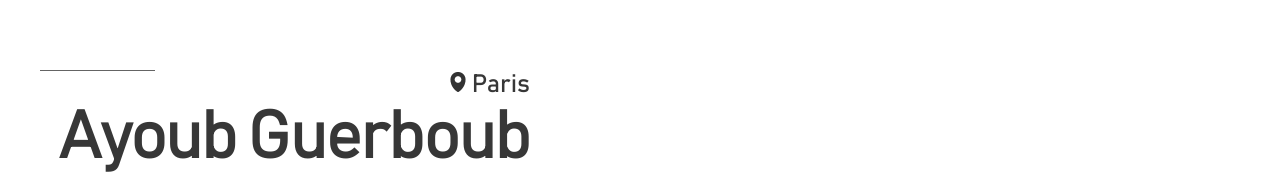
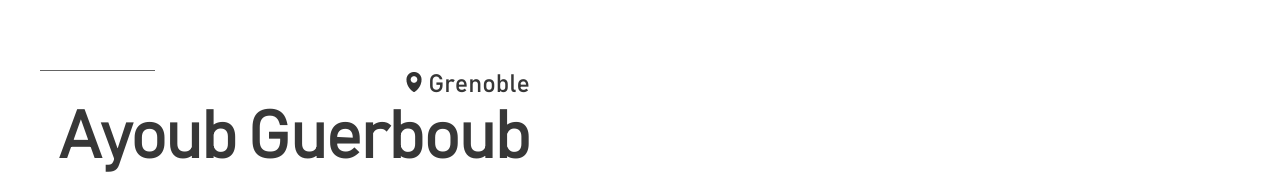
Before and after one commit to ayoubguerboub/ayoubguerboub.com, a React (Create React App) app: page / in a window 1280 px wide. Shown: the part 175-349 px from the top of the page. Built offline with nearby package versions, Linux system fonts and the light colour scheme.

Commit message:
changed the city

```diff
--- a/src/components/Infos/infos.js
+++ b/src/components/Infos/infos.js
@@ -1,10 +1,14 @@
-import React, {useState, useEffect} from 'react';
+import React, { useState, useEffect } from 'react';
 
 import classes from './infos.module.css';
 
 function Infos(props) {
 	const [nb, setNb] = useState(0);
-  const titles = ["Développeur web", "Développeur front-end", "Développeur React"];
+	const titles = [
+		'Développeur web',
+		'Développeur front-end',
+		'Développeur React',
+	];
 
 	useEffect(() => {
 		const interval = setInterval(() => {
@@ -14,15 +18,16 @@ function Infos(props) {
 		return () => clearInterval(interval);
 	}, [nb]);
 
-
-
 	return (
 		<div className={props.css.join(' ')}>
-      <div className={classes.location}>Paris</div>
+			<div className={classes.location}>Grenoble</div>
 			<h1 className={classes.name}>Ayoub Guerboub</h1>
 			<h2 className={classes.job}>{titles[nb]}</h2>
 			<div className={classes.mobile}>06 68 42 42 79</div>
-      <a href="https://www.linkedin.com/in/ayoubguerboub" className={classes.linkedin}>
+			<a
+				href="https://www.linkedin.com/in/ayoubguerboub"
+				className={classes.linkedin}
+			>
 				<img
 					src="/img/linkedin-logo.png"
 					alt="Linkedin"
```
Lines whose indentation alone changed are shown as unchanged.
